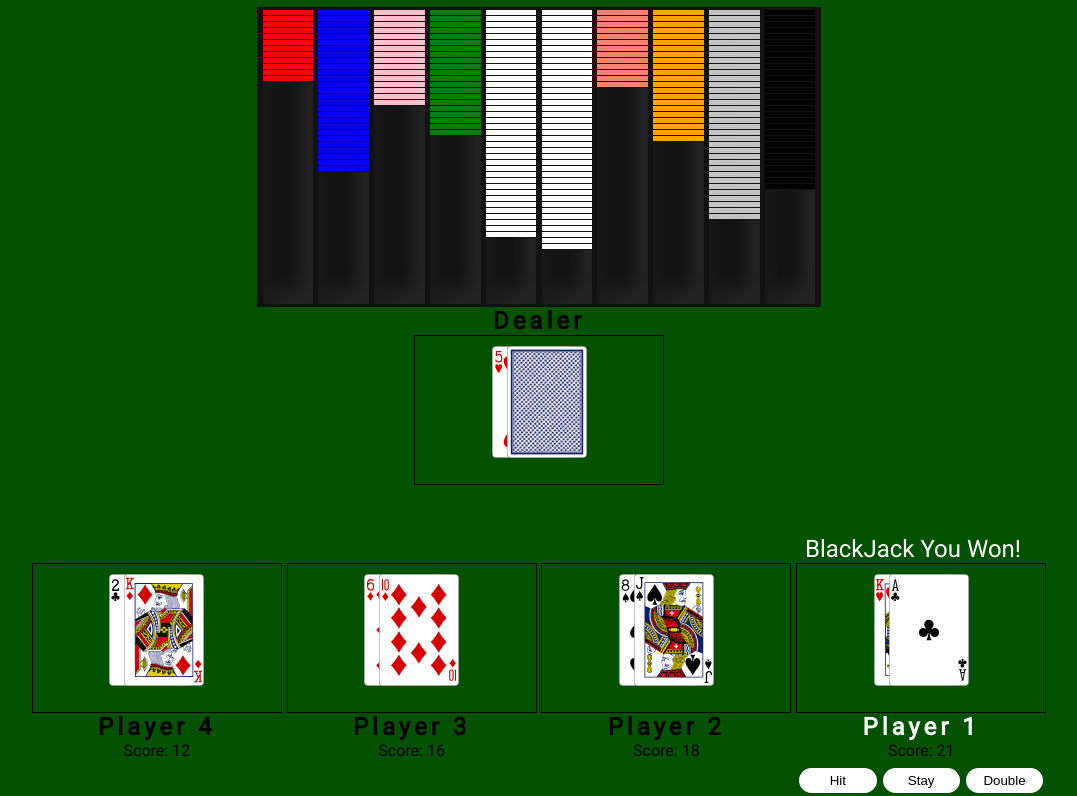
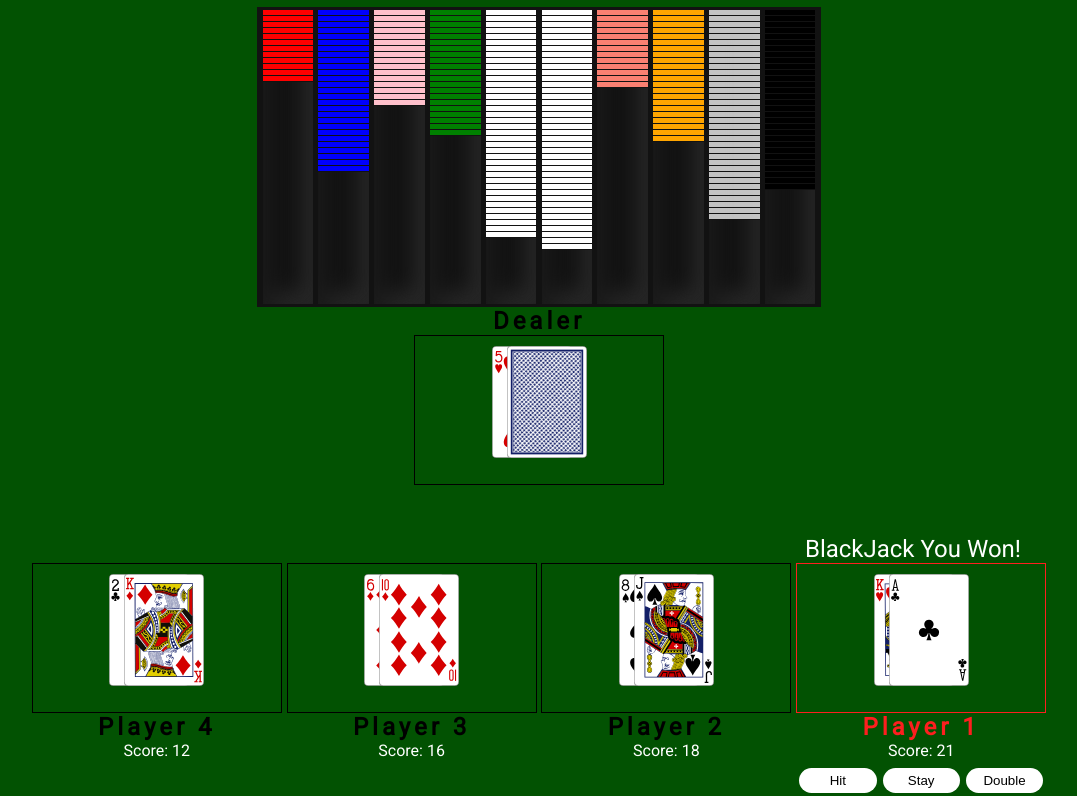
Before and after one commit to scopro220/blackjack, a website: page index.html in a window 1280 px wide. Both pictures are taken after a click on the button "Deal Cards". Shown: the part 101-897 px from the top of the page, without its empty margins (101-1178 px from the left). Drawn offline with Linux system fonts and the light colour scheme.

Commit message:
Changed active text and border color to red to better distinguish

```diff
--- a/style.css
+++ b/style.css
@@ -150,9 +150,12 @@ button:focus {
 }
 
 .player-hand-container#active h2 {
-  color: #fff;
+  color: #fd1f1f;
 }
 
+.player-hand-container#active .cards {
+  border: 1px solid #fd1f1f;
+}
 .player-hand-container#active .player-btn-container {
   display: flex;
   justify-content: space-around;
@@ -181,3 +184,7 @@ button:focus {
 .player-blackjack-message:nth-child(4) {
   padding-right: 20px;
 }
+
+.player-score-displayed {
+  color: #fff;
+}
```
